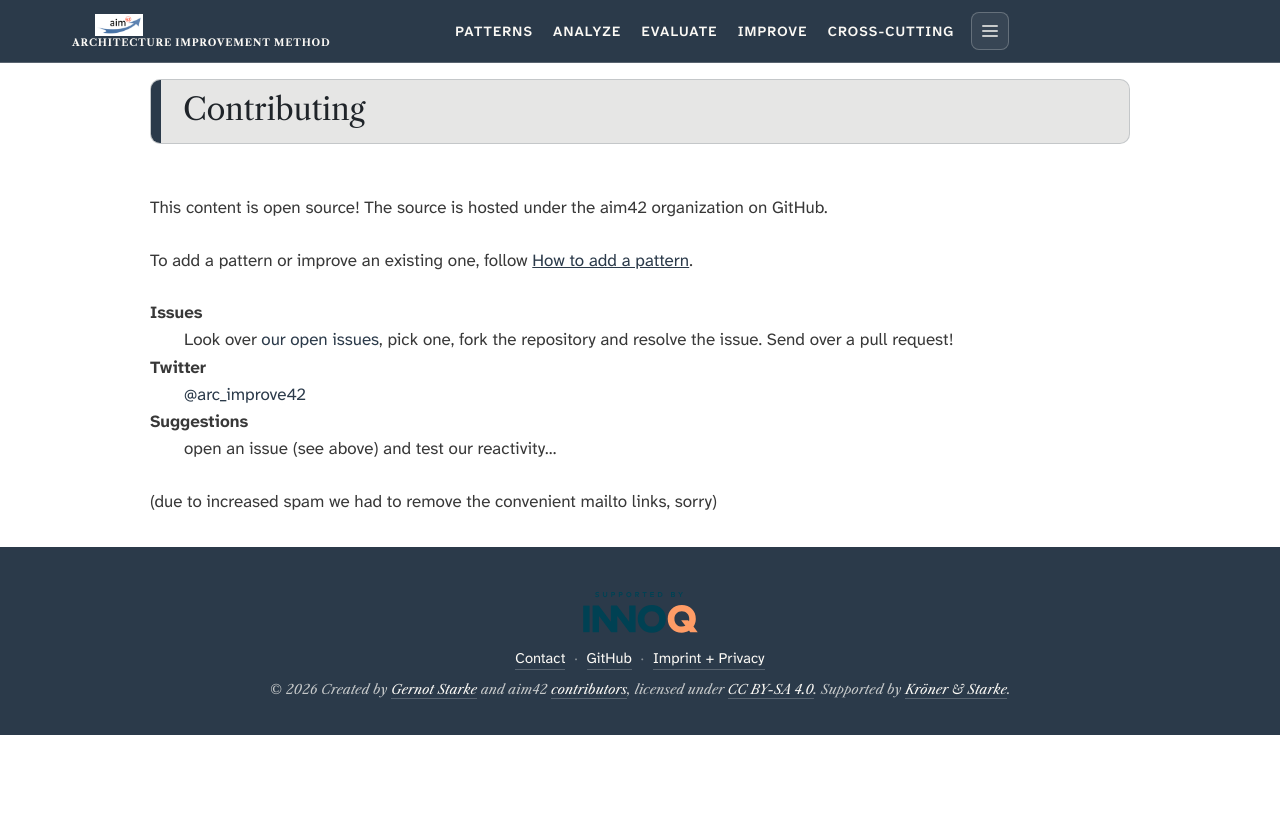
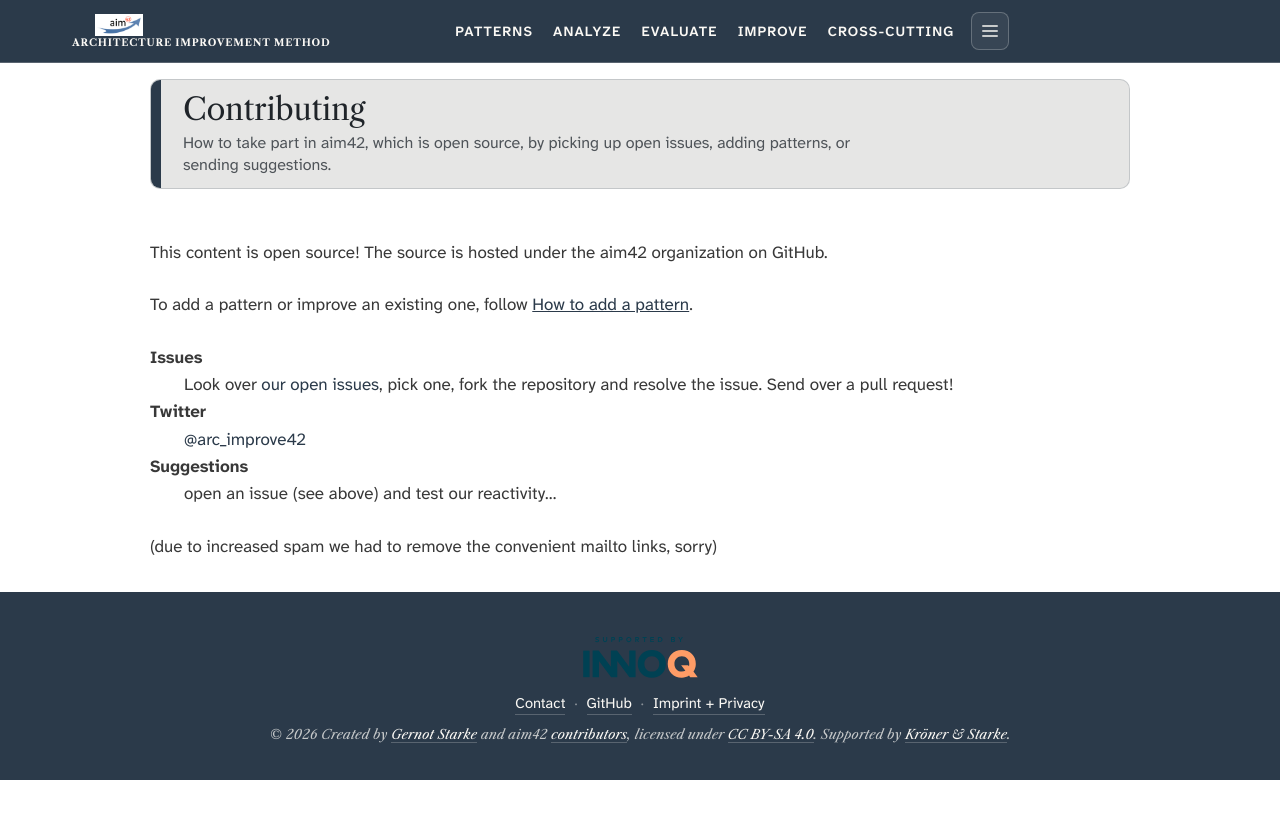
Before and after one commit to aim42/aim42.org-site, a Jekyll site: the page built from _pages/reference/contributing.md, in a window 1280 px wide. Shown: the top 819 px of the page. Built offline with Jekyll 4.4.1, drawn with Linux system fonts in a browser that asks for light colours.

Commit message:
Add draft ledes to the reference pages (to be reviewed)
Co-Authored-By: Claude Sonnet 5.5 <noreply@anthropic.com>

```diff
--- a/_pages/reference/contributing.md
+++ b/_pages/reference/contributing.md
@@ -2,6 +2,7 @@
 title: Contributing
 layout: aim42-page
 permalink: /reference/contributing/
+lede: How to take part in aim42, which is open source, by picking up open issues, adding patterns, or sending suggestions.
 ---
 
 This content is open source! The source is hosted under the aim42 organization on GitHub.
```
Also changed, not shown: _pages/reference/bibliography.md (+1 -0 lines), _pages/reference/domain-model.md (+1 -0 lines), _pages/reference/introduction.md (+1 -0 lines), _pages/reference/organizational-scenarios.md (+1 -0 lines), _pages/reference/team.md (+1 -0 lines).
